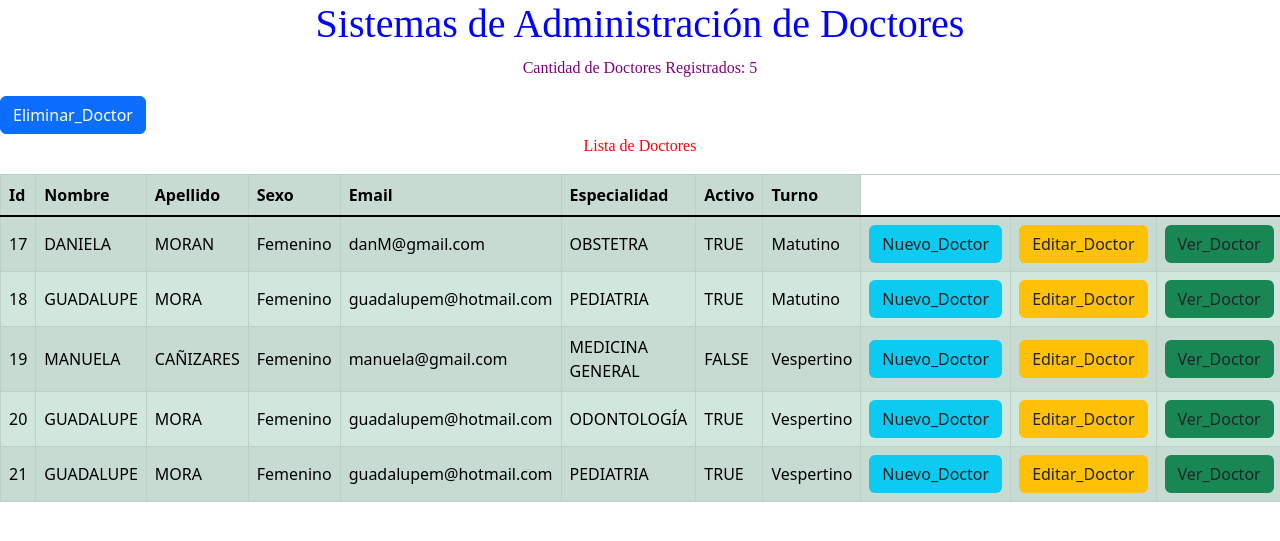
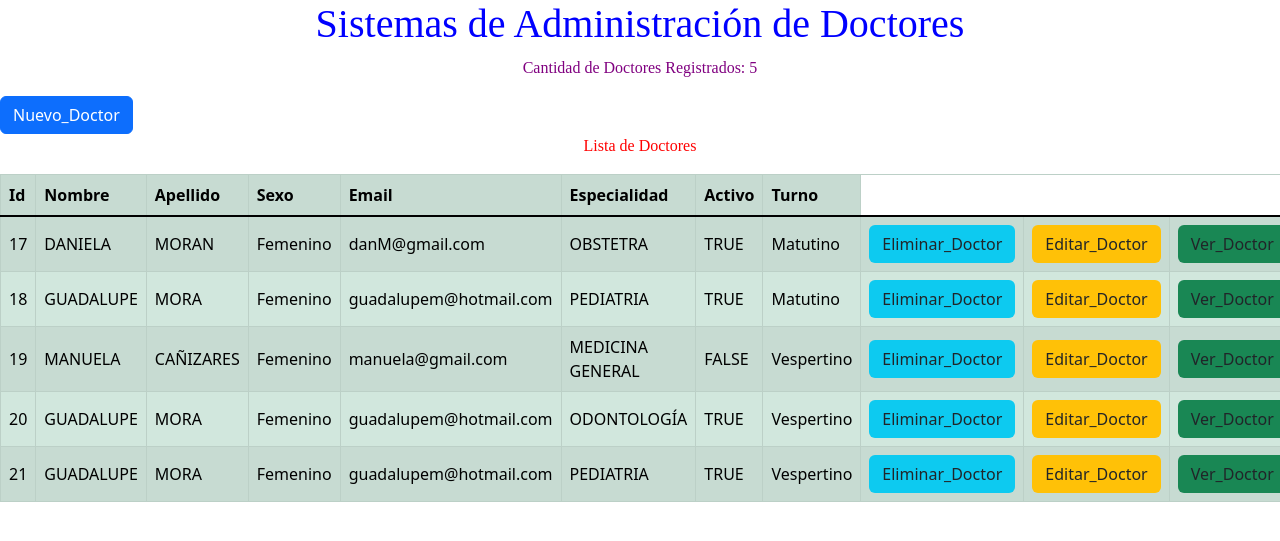
Before and after one commit to Natasha123098/Taller_Proyecto, a Django app: page / in a window 1280 px wide. Shown: the top 541 px of the page. Run offline with Django 4.2, Linux system fonts and the light colour scheme; data comes from the database, SQL or seed files in the repository; both versions use the stored data as it was after the commit.

Commit message:
PROYECTO

```diff
--- a/sap/Doctores/views.py
+++ b/sap/Doctores/views.py
@@ -36,7 +36,7 @@ def Editar_Doctor(request, idDoctor):
     return HttpResponse(pagina.render(mensaje, request))
 
 def Ver_Doctor(request, idDoctor):
-    pagina = loader.get_template('doctores.html')
+    pagina = loader.get_template('Ver_Doctor.html')
     #doctor = Doctor.objects.get(pk=idDoctor)
     doctor = get_object_or_404(Doctor, pk=idDoctor)
     mensaje = {'doctor': doctor}
--- a/sap/webapp/templates/doctores.html
+++ b/sap/webapp/templates/doctores.html
@@ -18,7 +18,7 @@
     <p style="color:purple;font-family:Times New Roman;">Cantidad de Doctores Registrados: {{cantidad}}</p>
 </div>
 <div>
-    <a class="btn btn-primary"  href="Eliminar_Doctor/">Eliminar_Doctor</a>
+    <a class="btn btn-primary"  href="Nuevo_Doctor/">Nuevo_Doctor</a>
 </div>
 <div class="table-responsive" align="center">
 <table class="table table-success table-striped table-hover table-bordered table=sm align-middle caption=top">
@@ -46,7 +46,7 @@
                <td >{{Doctor.especialidad | upper}}</td>
                <td >{{Doctor.activo | upper}}</td>
                <td >{{Doctor.turno.turno }}</td>
-               <td ><a class="btn bg-info" href="Nuevo_Doctor/{{Doctor.id}}">Nuevo_Doctor</a></td>
+               <td ><a class="btn bg-info" href="Eliminar_Doctor/{{Doctor.id}}">Eliminar_Doctor</a></td>
                <td ><a class="btn bg-warning" href="Editar_Doctor/{{Doctor.id}}">Editar_Doctor</a></td>
                <td ><a class="btn bg-success" href="Ver_Doctor/{{Doctor.id}}">Ver_Doctor</a></td>
            </tr>
```
Also changed, not shown: sap/Doctores/templates/Ver_Doctor.html (+18 -1 lines), sap/db.sqlite3.
